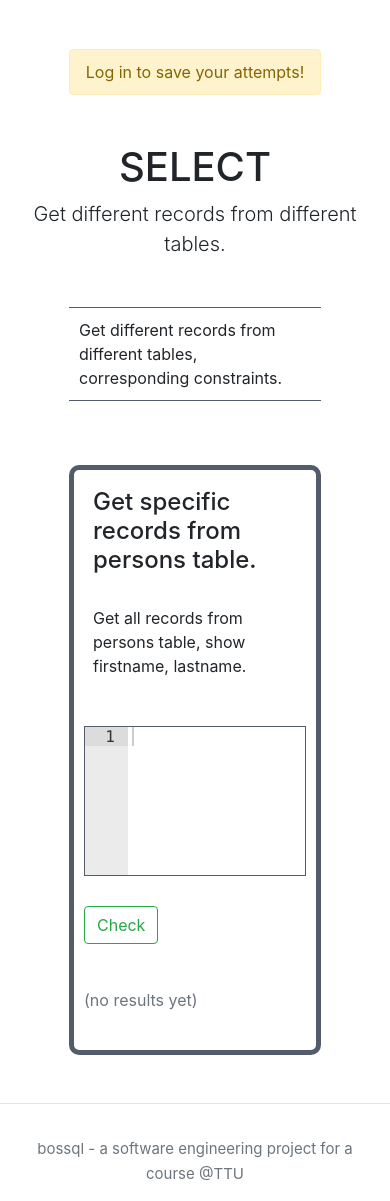
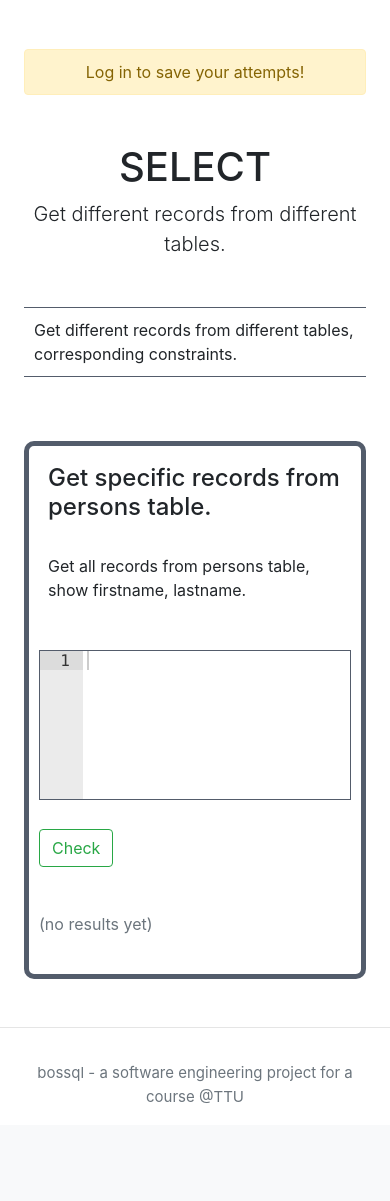
Before and after one commit to rrebase/bossql, a Django app: page /challenges/2/ in a window 390 px wide. Shown: the part 111-1312 px from the top of the page. After the commit the page ends 1214 px from the top, so only its background shows below. Run offline with Django 3.2, Linux system fonts and the light colour scheme; data comes from the database, SQL or seed files in the repository; some libraries are stand-ins or nearby versions.

Commit message:
Mobile friendly scaling.

```diff
--- /dev/null
+++ b/challenges/static/challenges/css/detail.css
@@ -0,0 +1,83 @@
+body {
+  margin-top: 160px; }
+
+.editor {
+  height: 150px;
+  border: 1px solid #535c6b; }
+
+code {
+  color: black; }
+
+.challenge {
+  width: 70%;
+  border: 5px solid #535c6b;
+  padding: 10px;
+  border-radius: 10px;
+  margin-left: auto;
+  margin-right: auto; }
+
+.topic-header {
+  width: 70%;
+  padding: 10px;
+  margin-left: auto;
+  margin-right: auto;
+  border-top: 1px solid #535c6b;
+  border-bottom: 1px solid #535c6b; }
+
+.topic-alert {
+  width: 70%;
+  padding: 10px;
+  margin-left: auto;
+  margin-right: auto; }
+
+.dropdown:hover > .dropdown-menu {
+  display: block;
+  margin-top: 0; }
+
+.dropdown-table {
+  padding: 10px;
+  overflow: scroll;
+  max-height: 270px;
+  min-width: 30vw; }
+
+.dropdown {
+  cursor: default; }
+
+.checkCol {
+  display: flex;
+  align-items: center; }
+
+.alertCol {
+  display: flex;
+  align-items: center;
+  justify-content: flex-end; }
+
+.checkAlertRow {
+  min-height: 60px;
+  justify-content: flex-end; }
+
+.table-nav {
+  background: #e1e1e1;
+  /* fallback */
+  background: rgba(225, 225, 225, 0.9);
+  position: fixed;
+  z-index: 1;
+  margin: -105px auto 5%;
+  left: 0;
+  right: 0; }
+
+#navbarDropdown {
+  font-weight: bold;
+  font-size: 20px; }
+
+@media only screen and (max-width: 767px) {
+  .challenge {
+    width: 95%; }
+
+  .topic-header {
+    width: 95%; }
+
+  .topic-alert {
+    width: 95%; } }
+
+/*# sourceMappingURL=detail.css.map */
--- /dev/null
+++ b/challenges/static/challenges/css/detail.scss
@@ -0,0 +1,102 @@
+$challenge_width: 70%;
+$mobile_width: 95%;
+
+body {
+  margin-top: 160px;
+}
+
+.editor {
+  height: 150px;
+  border: 1px solid #535c6b;
+}
+
+code {
+  color: black;
+}
+
+.challenge {
+  width: $challenge_width;
+  border: 5px solid #535c6b;
+  padding: 10px;
+  border-radius: 10px;
+  margin-left: auto;
+  margin-right: auto;
+}
+
+.topic-header {
+  width: $challenge_width;
+  padding: 10px;
+  margin-left: auto;
+  margin-right: auto;
+  border-top: 1px solid #535c6b;
+  border-bottom: 1px solid #535c6b;
+}
+
+.topic-alert {
+  width: $challenge_width;
+  padding: 10px;
+  margin-left: auto;
+  margin-right: auto;
+}
+
+.dropdown:hover > .dropdown-menu {
+  display: block;
+  margin-top: 0;
+}
+
+.dropdown-table {
+  padding: 10px;
+  overflow: scroll;
+  max-height: 270px;
+  min-width: 30vw;
+}
+
+.dropdown {
+  cursor: default;
+}
+
+.checkCol {
+  display: flex;
+  align-items: center;
+}
+
+.alertCol {
+  display: flex;
+  align-items: center;
+  justify-content: flex-end;
+}
+
+.checkAlertRow {
+  min-height: 60px;
+  justify-content: flex-end;
+}
+
+.table-nav {
+  background: rgb(225, 225, 225); /* fallback */
+  background: rgba(225, 225, 225, 0.9);
+  position: fixed;
+  z-index: 1;
+  margin: -105px auto 5%;
+  left: 0;
+  right: 0;
+}
+
+#navbarDropdown {
+  font-weight: bold;
+  font-size: 20px;
+}
+
+@media only screen and (max-width: 767px) {
+
+  .challenge {
+    width: $mobile_width;
+  }
+
+  .topic-header {
+    width: $mobile_width;
+  }
+
+  .topic-alert {
+    width: $mobile_width;
+  }
+}
--- a/challenges/static/challenges/style.css
+++ b/challenges/static/challenges/css/style.css
@@ -1,5 +1,5 @@
 .jumbo-header {
-    margin-top: 3%;
+    margin-top: 40px;
 }
 
 .jumbo-parag {
--- a/challenges/static/challenges/detail.css
+++ /dev/null
@@ -1,84 +0,0 @@
-body {
-    margin-top: 160px;
-}
-
-.editor {
-    height: 150px;
-    border: 1px solid #535c6b;
-}
-
-code {
-    color: black;
-}
-
-.challenge {
-    width: 70%;
-    border: 5px solid #535c6b;
-    padding: 10px;
-    border-radius: 10px;
-    margin-left: auto;
-    margin-right: auto;
-}
-
-.topic-header {
-    width: 70%;
-    padding: 10px;
-    margin-left: auto;
-    margin-right: auto;
-    border-top: 1px solid #535c6b;
-    border-bottom: 1px solid #535c6b;
-}
-
-.topic-alert {
-    width: 70%;
-    padding: 10px;
-    margin-left: auto;
-    margin-right: auto;
-}
-
-.dropdown:hover > .dropdown-menu {
-    display: block;
-    margin-top: 0;
-}
-
-.dropdown-table {
-    padding: 10px;
-    overflow: scroll;
-    max-height: 270px;
-    min-width: 30vw;
-}
-
-.dropdown {
-    cursor: default;
-}
-
-.checkCol {
-    display: flex;
-    align-items: center;
-}
-
-.alertCol {
-    display: flex;
-    align-items: center;
-    justify-content: flex-end;
-}
-
-.checkAlertRow {
-    min-height: 60px;
-    justify-content: flex-end;
-}
-
-.table-nav {
-    background: rgb(225, 225, 225); /* fallback */
-    background: rgba(225, 225, 225, 0.9);
-    position: fixed;
-    z-index: 1;
-    margin: -105px auto 5%;
-    left: 0;
-    right: 0;
-}
-
-#navbarDropdown {
-    font-weight: bold;
-    font-size: 20px;
-}
--- a/challenges/templates/challenges/index.html
+++ b/challenges/templates/challenges/index.html
@@ -2,14 +2,14 @@
 {% load static %}
 
 {% block styles %}
-  <link rel="stylesheet" href="{% static 'challenges/style.css' %}">
+  <link rel="stylesheet" href="{% static 'challenges/css/style.css' %}">
 {% endblock %}
 
 {% block content %}
   <div class="jumbotron ng-scope">
     <div class="container">
       <h1 class="jumbo-header">bossql</h1>
-      <p class="jumbo-parag">Learn SQL through challenges.</p>
+      <p class="jumbo-parag hello">Learn SQL through challenges.</p>
       <p>
         <a href="{% url 'tutorials:index' %}" class="btn btn-outline-info btn-large">Tutorials »</a>
       </p>
--- a/challenges/templates/challenges/topic_detail.html
+++ b/challenges/templates/challenges/topic_detail.html
@@ -3,7 +3,7 @@
 {% load challenge_utils %}
 
 {% block styles %}
-  <link rel="stylesheet" href="{% static 'challenges/detail.css' %}">
+  <link rel="stylesheet" href="{% static 'challenges/css/detail.css' %}">
 {% endblock %}
 
 {% block content %}
@@ -112,5 +112,5 @@
 
 {% block scripts %}
   <script type="text/javascript" src="https://cdnjs.cloudflare.com/ajax/libs/ace/1.2.8/ace.js"></script>
-  <script type="text/javascript" src="{% static 'challenges/detail.js' %}"></script>
+  <script type="text/javascript" src="{% static 'challenges/js/detail.js' %}"></script>
 {% endblock %}
```
Also changed, not shown: challenges/static/challenges/js/detail.js (renamed from challenges/static/challenges/detail.js), 1 other file.
